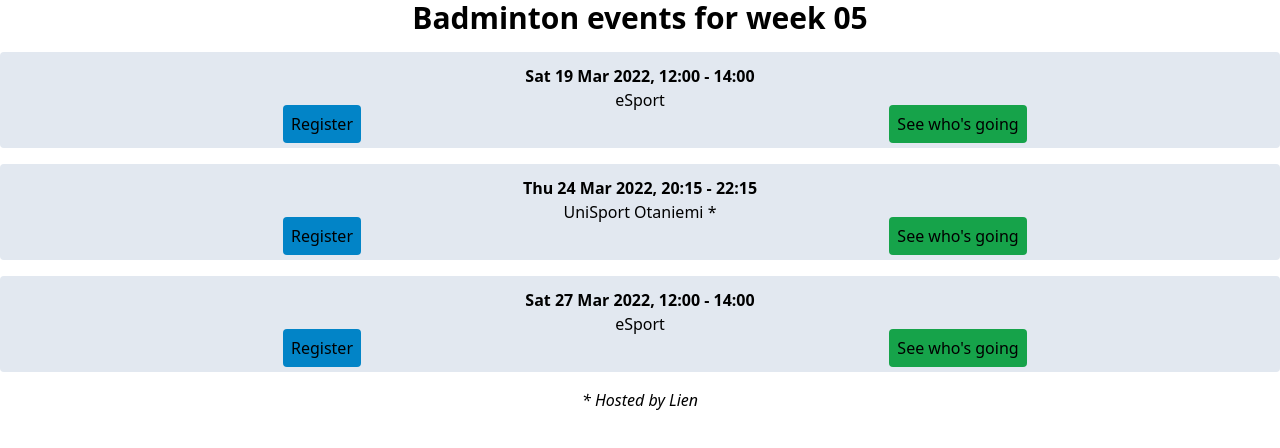
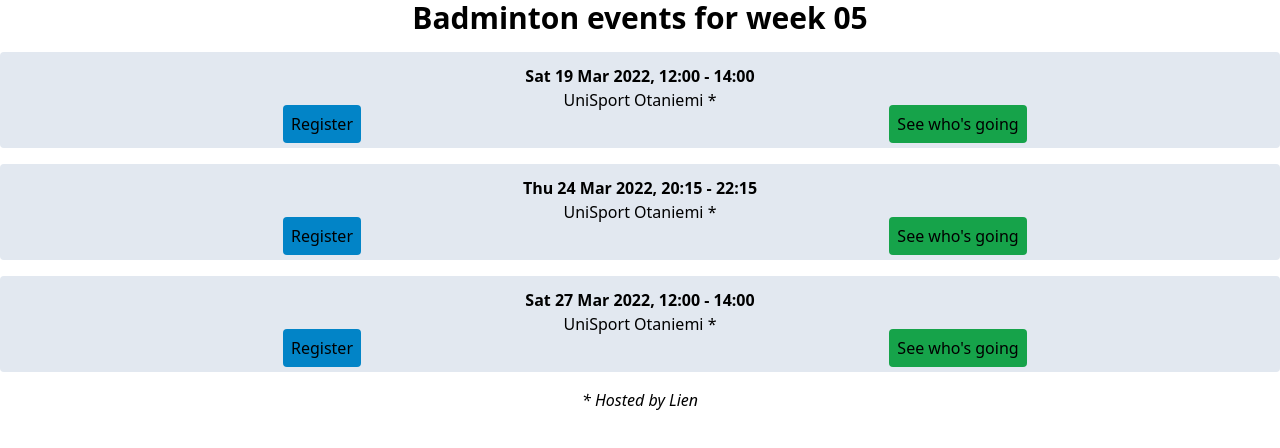
Before and after one commit to Go-for-Games/web, a React (Create React App) app: page / in a window 1280 px wide. Shown: the top 448 px of the page. Built offline with nearby package versions, Linux system fonts and the light colour scheme.

Commit message:
fix: location

```diff
--- a/src/App.tsx
+++ b/src/App.tsx
@@ -5,7 +5,7 @@ import Event from './components/Event';
 const events = [
   {
     date: 'Sat 19 Mar 2022, 12:00 - 14:00',
-    location: 'eSport',
+    location: 'UniSport Otaniemi *',
     form: 'https://forms.gle/bsPuAboVBoiJAtW89',
     view: 'https://docs.google.com/forms/d/e/1FAIpQLSfDSN2M6W6BUjL72rGgl2WnbvKXFBoYYaCgezCH3-m8FYgqLQ/viewanalytics',
   },
@@ -17,7 +17,7 @@ const events = [
   },
   {
     date: 'Sat 27 Mar 2022, 12:00 - 14:00',
-    location: 'eSport',
+    location: 'UniSport Otaniemi *',
     form: 'https://forms.gle/1p5uYgZFCUE3gnqr8',
     view: 'https://docs.google.com/forms/d/e/1FAIpQLScpU77xANv69l_niQo7cfW77Pqavrgt8dcGdLMRONWAbH66bQ/viewanalytics',
   },
```
